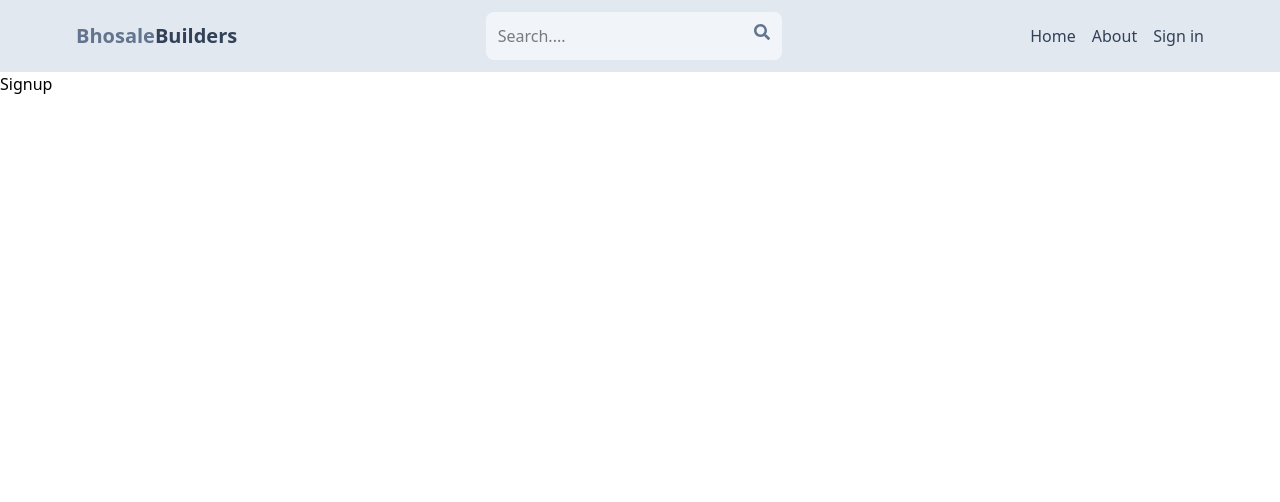
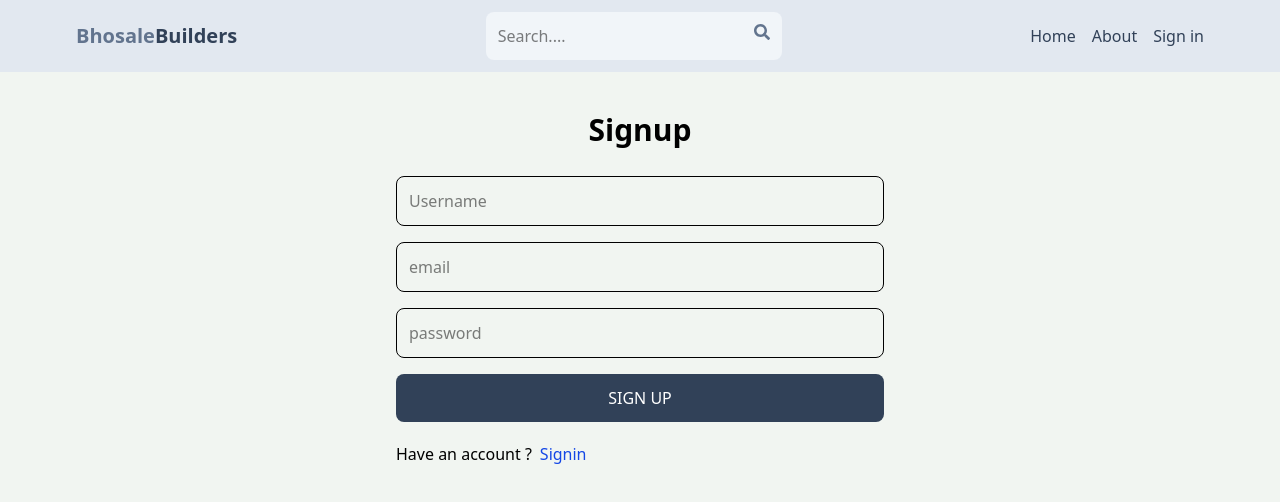
Before and after one commit to bhosalerahul9292/Real-Estate, a React (Vite) app in the folder client/: page /sign-up in a window 1280 px wide. Shown: the top 502 px of the page. Built offline with nearby package versions, Linux system fonts and the light colour scheme.

Commit message:
complete signup page UI

```diff
--- a/client/src/index.css
+++ b/client/src/index.css
@@ -1 +1,5 @@
 @import "tailwindcss";
+
+body{
+    background-color: rgb(241, 245, 241);
+}
--- a/client/src/pages/Signup.jsx
+++ b/client/src/pages/Signup.jsx
@@ -1,8 +1,23 @@
 import React from 'react'
+import { Link } from 'react-router-dom';
 
 function Signup() {
   return (
-    <div>Signup</div>
+    <div className='p-3 max-w-lg mx-auto'>
+      <h1 className='text-3xl text-center font-semibold my-7 '>Signup</h1>
+      <form className="flex flex-col gap-4" action="submit">
+        <input type="text" placeholder='Username' className='border p-3 rounded-lg' id='username'/>
+        <input type="email" placeholder='email' className='border p-3 rounded-lg' id='email'/>
+        <input type="password" placeholder='password' className='border p-3 rounded-lg' id='password'/>
+        <button className='bg-slate-700 text-white p-3 rounded-lg uppercase hover:opacity-95 disabled'>Sign up</button>
+      </form>
+      <div className='flex gap-2 mt-5'>
+        <p>Have an account ? </p>
+        <Link to={'/sign-in'}>
+        <span className='text-blue-700'>Signin</span>
+        </Link>
+      </div>
+    </div>
   )
 }
 
```
Also changed, not shown: 1 other file (tests, documents, lock files or other folders).
